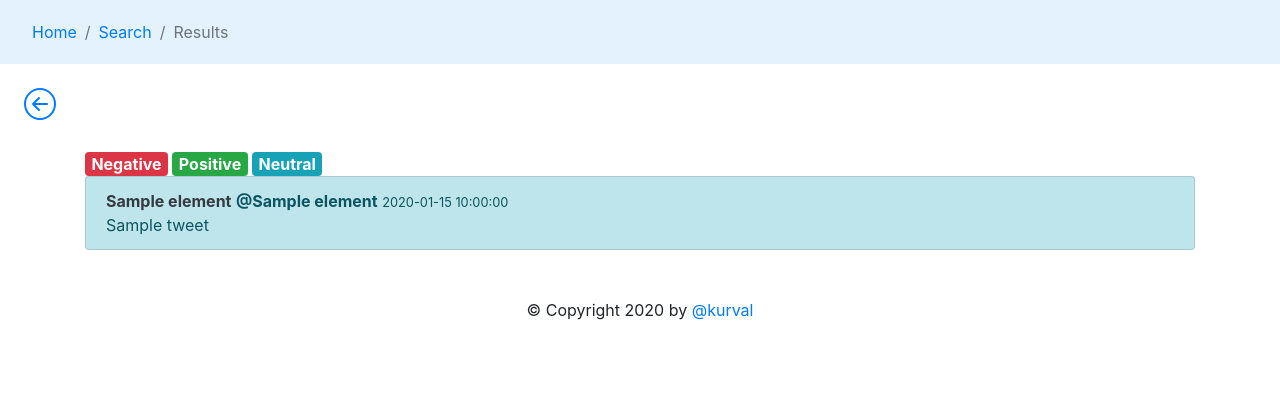
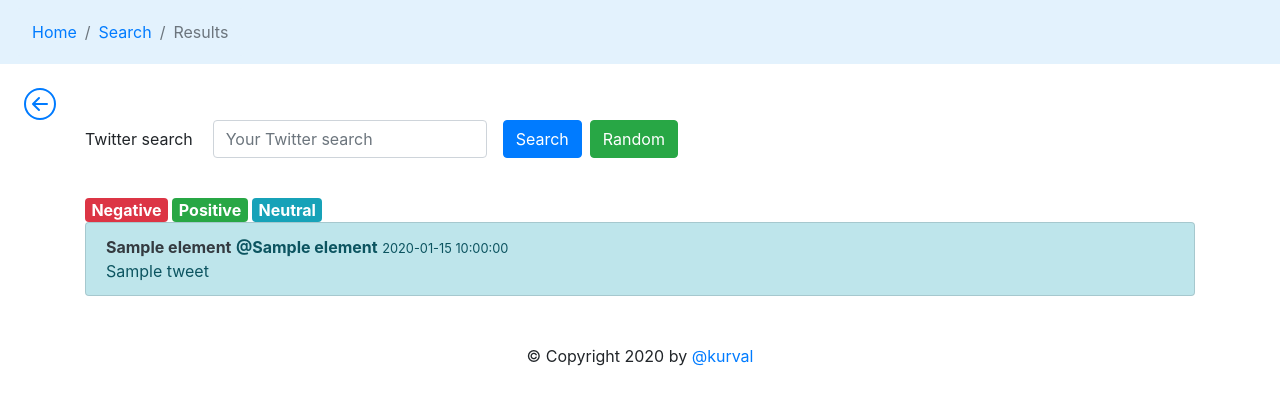
Before and after one commit to kurval/Twitter-Analyzer, a Flask app: template templates/result.html in a window 1280 px wide. Shown: the top 405 px of the page. Run offline with Flask 2, Linux system fonts and the light colour scheme; the template is opened without the code that fills it: most values are stand-ins (such as "Sample title", 1, 10 or a date in 2020); parts of the project's set-up code (start-up, migrations or seed data) failed here and were passed over.

Commit message:
adding search to result page

```diff
--- a/templates/result.html
+++ b/templates/result.html
@@ -1,6 +1,12 @@
 {% extends "layout.html" %}
 {% block title %}Results{% endblock %}
+{% block head %}
+  {{ super() }}
+  <script src = "https://ajax.googleapis.com/ajax/libs/jquery/3.4.1/jquery.min.js"></script>
+{% endblock %}
 {% block content %}
+    <div id="loading"></div>
+    <div class="content-search">
         <nav class="navbar sticky-top navbar-light" style="background-color: #e3f2fd;">
             <nav aria-label="breadcrumb">
                 <ol class="breadcrumb m-0" style="background-color: #e3f2fd;">
@@ -28,7 +34,18 @@
         </a>
         {% if tw_list %}
             <div class="container">
-            <h3>{{ query }}</h3>
+                <div class="pb-2">
+                    <form class="form-inline" action="{{ url_for('results') }}">
+                        <div class="form-group mb-2 mr-1">
+                            <label for="q">Twitter search</label>
+                        </div>
+                        <div class="form-group mx-sm-3 mx-2 mb-2">
+                            <input class="form-control" value="{{ query }}" type="text" name="q" id="q" placeholder="Your Twitter search">
+                        </div>
+                        <button type="submit" class="btn btn-primary mb-2" onclick="loading();">Search</button>
+                        <button type="submit" name="r" value="random" class="btn btn-success mb-2 ml-2" onclick="loading();">Random</button>
+                    </form>
+                </div>
                 <span class="badge badge-danger even-larger-badge">Negative</span>
                 <span class="badge badge-success even-larger-badge">Positive</span>
                 <span class="badge badge-info even-larger-badge">Neutral</span>
@@ -54,4 +71,12 @@
         {% else %}
             <h2 class="text-center mt-5">No results found. Try another <a href="{{ url_for('search') }}">search</a></h2>
         {% endif %}
+    </div>
+
+    <script type="text/javascript">// <![CDATA[
+        function loading(){
+            $("#loading").show();
+            $(".content-search").hide();
+        }
+    // ]]></script>
 {% endblock %}
--- a/twitter_utils.py
+++ b/twitter_utils.py
@@ -41,6 +41,8 @@ def analyze_tweets(tweet_list):
 
 def get_random_word():
     response = requests.get("https://www.mit.edu/~ecprice/wordlist.10000")
+    if response.status_code != 200:
+            abort(400)
     WORDS = response.content.splitlines()
     word = random.choice(WORDS)
     return word.decode('utf-8')
```
Lines whose indentation alone changed are shown as unchanged.
